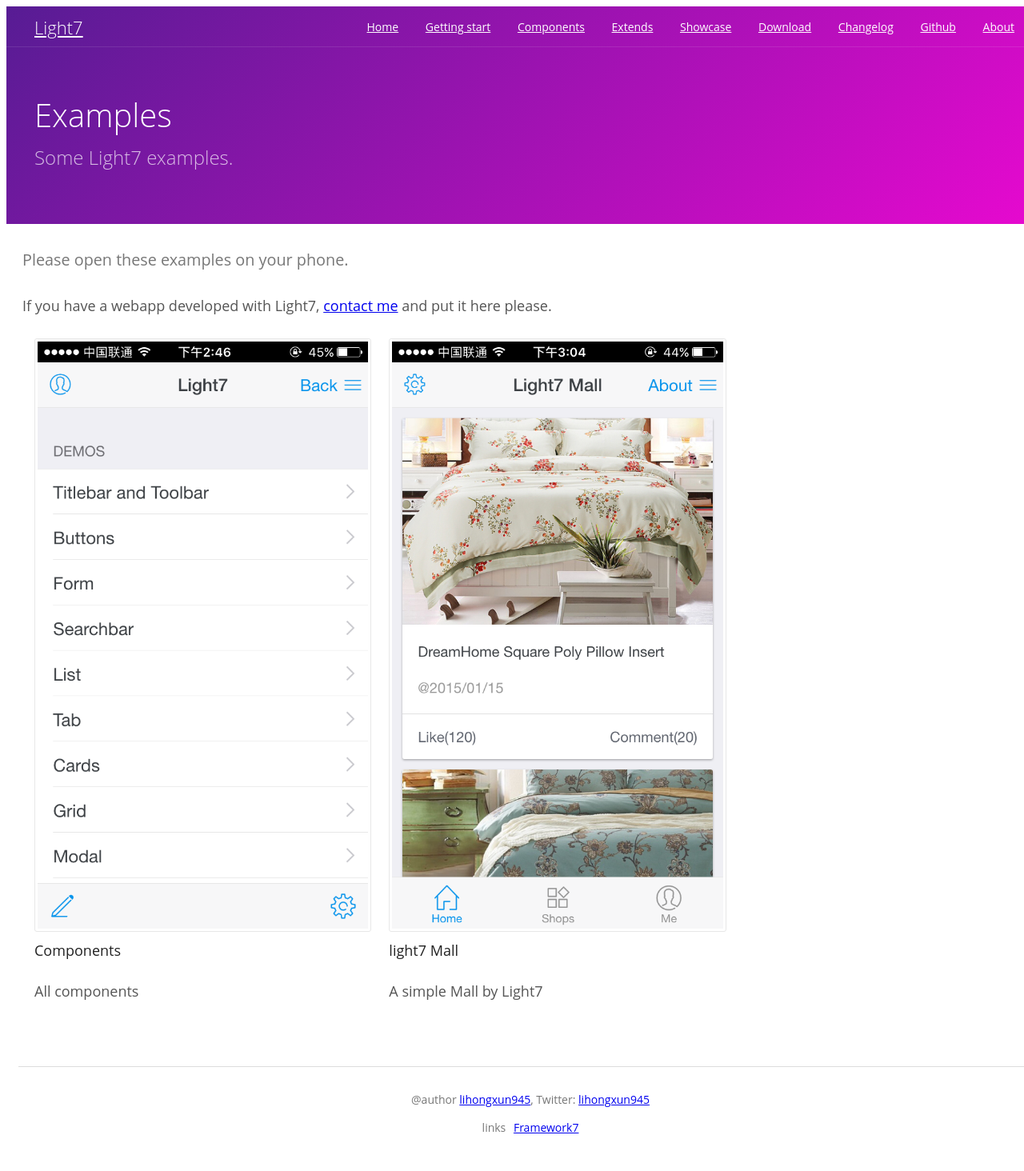
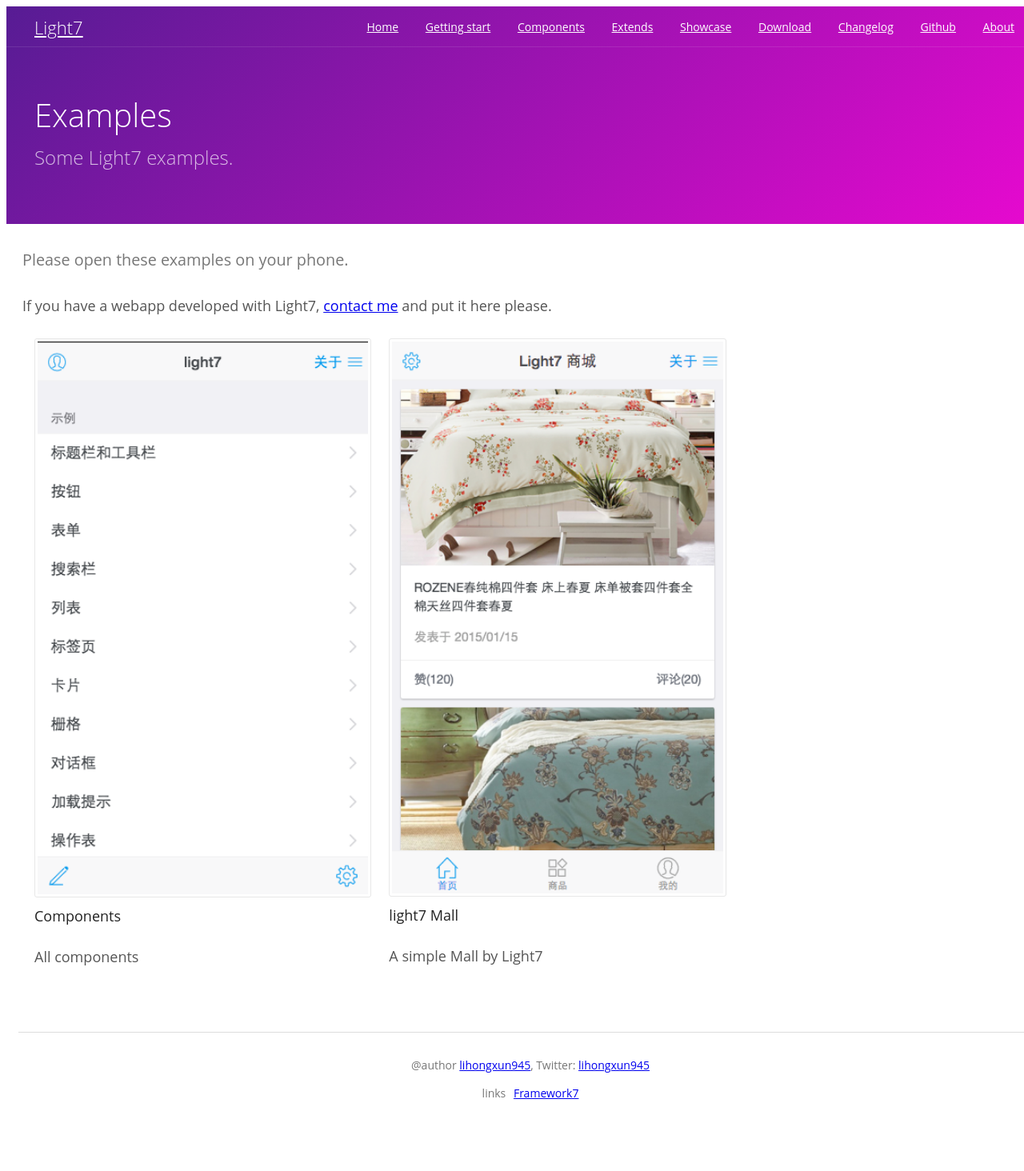
Before and after one commit to lihongxun945/light7-cn, a Jekyll site: the page built from docs/examples.html, in a window 1280 px wide. Shown: the whole page at 80% size. Built offline with Jekyll 4.4.1, drawn with Linux system fonts in a browser that asks for light colours; a style sheet for code colours, icons or effects is not loaded; after the commit the page ends 1421 px from its top, so only the background shows below that.

Commit message:
Revert "new English pic"
This reverts commit fa2a8f3a388f73034841e8476032a77059aa98ee.

```diff
--- a/docs/index.html
+++ b/docs/index.html
@@ -31,7 +31,7 @@
   <div class="section clearfix">
     <h3>powerful components</h3>
     <p>Light7 provide many powerful component such as Picker, Calendar and Pull-to-refresh.</p>
-    <p>The picture is still in chinese, sorry. I will take a new picture soon.</p>
+    <p>The gif is still in chinese, sorry. I will translate it soon.</p>
     <div class="components-img">
       <img width='320' src="/img/docs-ptr-demo.gif" alt="">
       <img width='320' src="http://gtms02.alicdn.com/tps/i2/TB119uAIFXXXXcoaXXXehlzYXXX-388-690.gif" alt="">
```
Also changed, not shown: docs/assets/img/demos.png, docs/assets/img/light7-mall.png.
